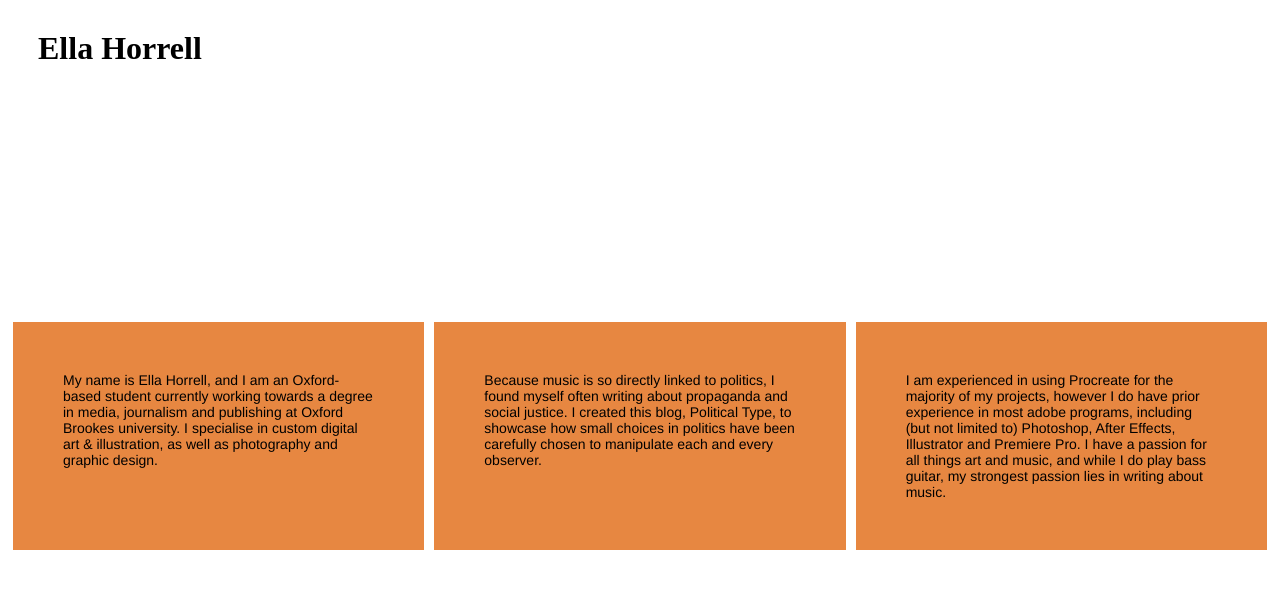
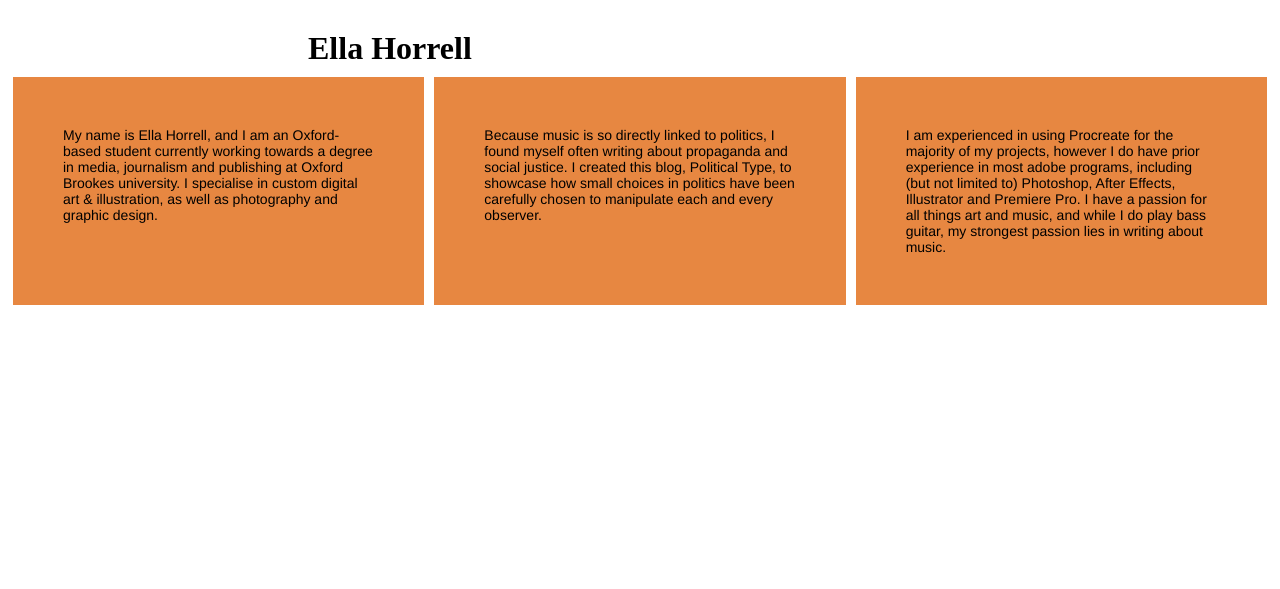
Before and after one commit to ellahorrell/brookesblog, a Jekyll site: the page aboutme/index.html, which Jekyll copies as it is, in a window 1280 px wide. Shown: the top 589 px of the page. Built offline with Jekyll 4.4.1, drawn with Linux system fonts in a browser that asks for light colours.

Commit message:
Update styles.css

```diff
--- a/aboutme/css/styles.css
+++ b/aboutme/css/styles.css
@@ -7,7 +7,7 @@ body {
 }
 
 h1 {
-margin: 30px 5px 250px 30px;
+margin: 30px 5px 5px 300px;
 }
 
 p{
```
